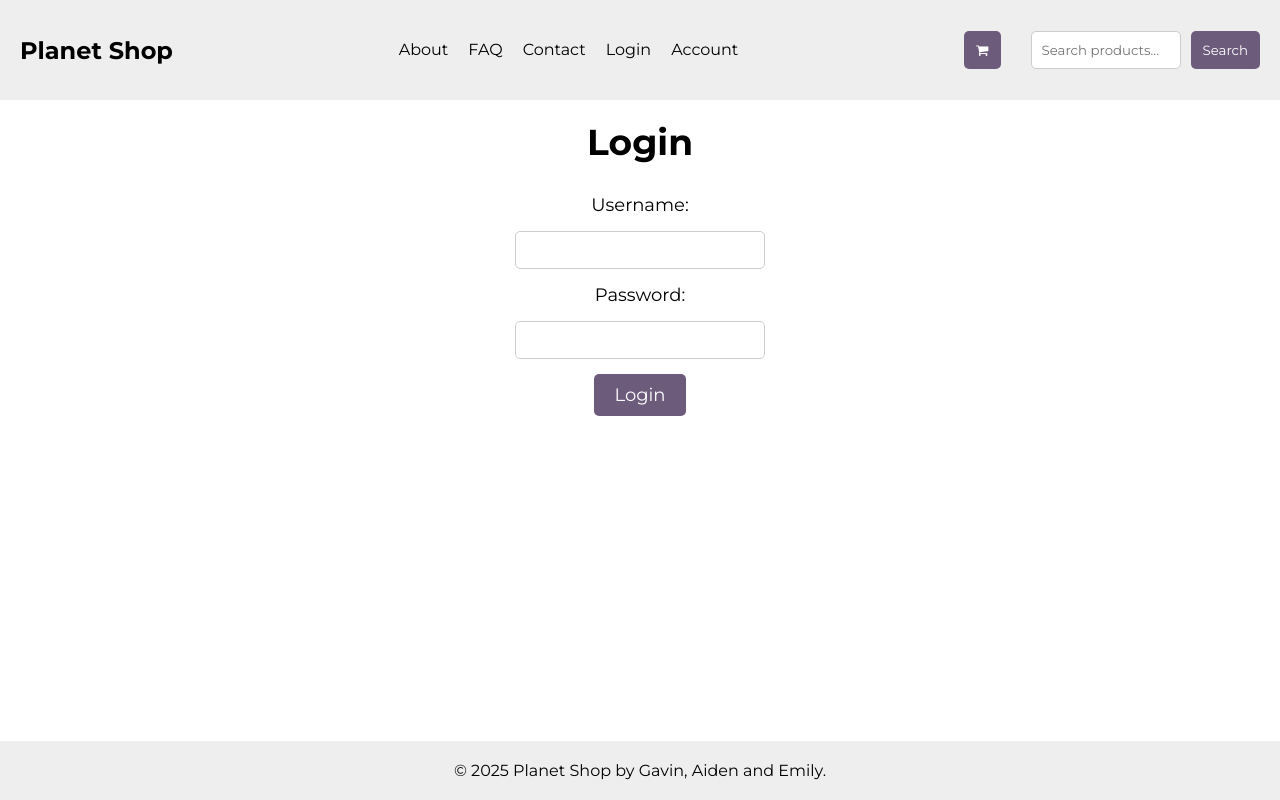
After one commit to GavinHardison/ecommerce-group-15, a Node server app: page /login in a window 1280 px wide. The commit adds this page. Run offline with Node 20, Linux system fonts and the light colour scheme; some libraries are stand-ins or nearby versions.

Commit message:
implemented html/css for the about page and login page

```diff
--- /dev/null
+++ b/public/login-styles.css
@@ -0,0 +1,38 @@
+#login-title {
+    text-align: center;
+    margin-bottom: 30px;
+    font-size: 36px;
+}
+
+#login-form {
+    display: flex;
+    flex-direction: column;
+    align-items: center;
+    gap: 15px;
+}
+
+#login-form label {
+    font-size: 18px;
+}
+
+#login-form input {
+    padding: 10px;
+    width: 250px;
+    border-radius: 5px;
+    border: 1px solid #ccc;
+    outline: none;
+}
+
+#login-button {
+    background-color: #6C5B7B;
+    color: #fff;
+    border: none;
+    padding: 10px 20px;
+    border-radius: 5px;
+    cursor: pointer;
+    font-size: 18px;
+}
+
+#login-button:hover {
+    background-color: #5A4A66;
+}
--- /dev/null
+++ b/public/login.html
@@ -0,0 +1,55 @@
+<!DOCTYPE html>
+<html lang="en">
+<head>
+    <meta charset="UTF-8">
+    <meta name="viewport" content="width=device-width, initial-scale=1.0">
+    <title>Planet Shop</title>
+    <link href="https://fonts.googleapis.com/css2?family=Montserrat:wght@400;700&display=swap" rel="stylesheet">
+    <link rel="stylesheet" href="styles.css">
+    <link rel="stylesheet" href="login-styles.css">
+    <link rel="stylesheet" href="https://cdnjs.cloudflare.com/ajax/libs/font-awesome/4.7.0/css/font-awesome.min.css">
+</head>
+<body>
+
+    <!-- Navbar -->
+    <nav id="navbar">
+        <div id="title-div">
+            <h1>Planet Shop</h1>
+        </div>
+        <div id="nav-links-div">
+            <span class="nav-link-text">About</span>
+            <span class="nav-link-text">FAQ</span>
+            <span class="nav-link-text">Contact</span>
+            <span class="nav-link-text">Login</span>
+            <span class="nav-link-text">Account</span>
+        </div>
+        <div id="search-div">
+            <button id="cart-button">
+                <i class="fa fa-shopping-cart"></i>
+            </button>
+            <input type="text" id="search-bar" placeholder="Search products...">
+            <button id="search-button">Search</button>
+        </div>
+    </nav>
+
+    <!-- Main content -->
+    <main id="main-content">
+        <h1 id="login-title">Login</h1>
+        <form id="login-form">
+            <label for="username">Username:</label>
+            <input type="text" id="username" name="username" required>
+            <label for="password">Password:</label>
+            <input type="password" id="password" name="password" required>
+            <button type="submit" id="login-button">Login</button>
+        </form>
+    </main>
+
+    <!-- Footer -->
+    <footer>
+        <div class="footer-content">
+            &copy; 2025 Planet Shop by Gavin, Aiden and Emily.
+        </div>
+    </footer>
+
+</body>
+</html>
--- a/server.js
+++ b/server.js
@@ -20,6 +20,24 @@ app.get('/', (req, res) => {
 // serve cart.html
 app.get('/cart', (req, res) => {
     res.sendFile(path.join(__dirname, 'public', 'cart.html'), (err) => {
+        if (err) {
+            console.error(err)
+            res.status(500).send('An error has occurred')
+        }
+    })
+})
+
+app.get('/login', (req, res) => {
+    res.sendFile(path.join(__dirname, 'public', 'login.html'), (err) => {
+        if (err) {
+            console.error(err)
+            res.status(500).send('An error has occurred')
+        }
+    })
+})
+
+app.get('/about', (req, res) => {
+    res.sendFile(path.join(__dirname, 'public', 'about.html'), (err) => {
         if (err) {
             console.error(err)
             res.status(500).send('An error has occurred')
```
Also changed, not shown: public/about-styles.css (added, +18 -0 lines), public/about.html (added, +58 -0 lines), public/products/product-styles.css (+10 -0 lines), public/images/solar-system.jpg (added), public/images/solar-system.png (deleted).
